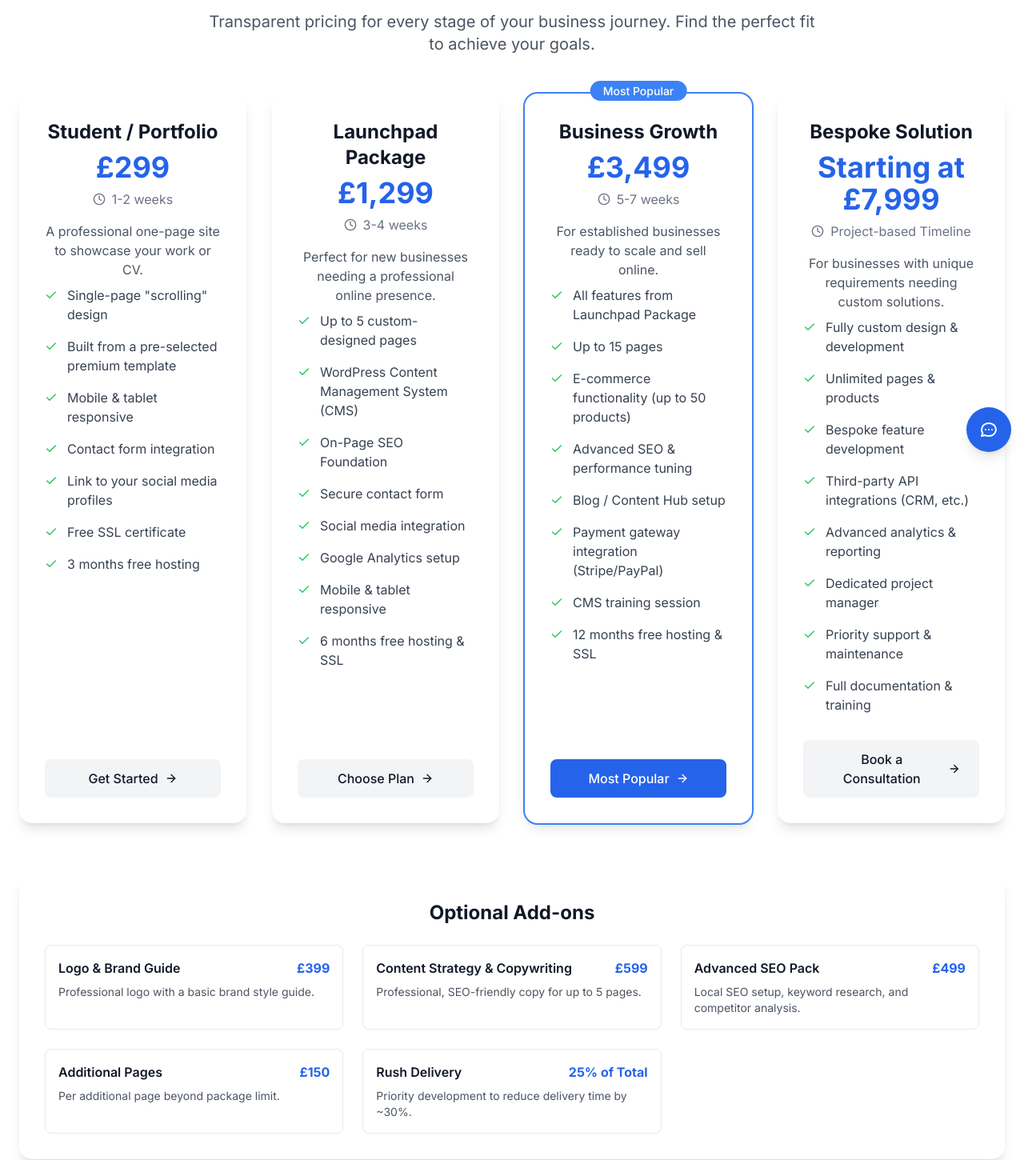
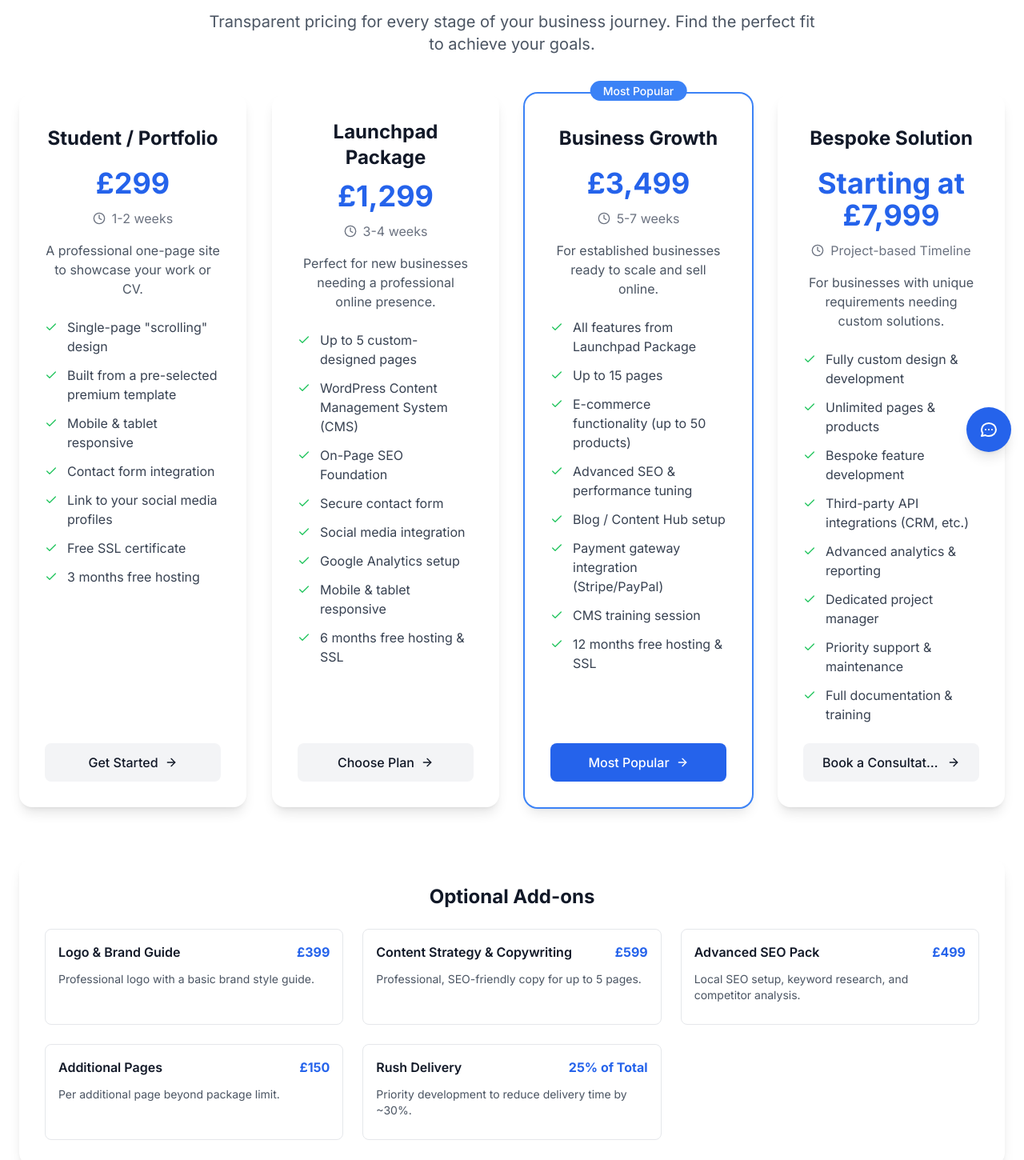
Before and after one commit to Windyphan/Web-builder, a React (Vite) app: page /pricing in a window 1280 px wide. Shown: the part 219-1669 px from the top of the page at 80% size. Built offline with nearby package versions, Linux system fonts and the light colour scheme.

Commit message:
Fix format

```diff
--- a/src/components/Pricing.jsx
+++ b/src/components/Pricing.jsx
@@ -116,7 +116,7 @@ const Pricing = () => {
                 </motion.div>
 
                 {/* Pricing Cards */}
-                <div className="grid md:grid-cols-2 lg:grid-cols-4 gap-8 mb-16">
+                <div className="grid md:grid-cols-2 lg:grid-cols-4 gap-6 lg:gap-8 mb-16">
                     {plans.map((plan, index) => (
                         <motion.div
                             key={plan.id}
@@ -124,53 +124,53 @@ const Pricing = () => {
                             whileInView={{ opacity: 1, y: 0 }}
                             transition={{ duration: 0.8, delay: index * 0.1 }}
                             viewport={{ once: true }}
-                            className={`relative flex flex-col bg-white dark:bg-gray-800 rounded-2xl shadow-lg dark:shadow-gray-900/20 p-8 ${
-                                plan.popular ? 'ring-2 ring-primary-500 scale-105' : ''
+                            className={`relative flex flex-col bg-white dark:bg-gray-800 rounded-2xl shadow-lg dark:shadow-gray-900/20 p-6 lg:p-8 min-h-[600px] ${
+                                plan.popular ? 'ring-2 ring-primary-500 lg:scale-105' : ''
                             }`}
                         >
                             {plan.popular && (
-                                <div className="absolute -top-4 left-1/2 transform -translate-x-1/2">
-                                    <span className="bg-primary-500 text-white px-4 py-1 rounded-full text-sm font-medium">
+                                <div className="absolute -top-4 left-1/2 transform -translate-x-1/2 z-10">
+                                    <span className="bg-primary-500 text-white px-4 py-1 rounded-full text-sm font-medium whitespace-nowrap">
                                         Most Popular
                                     </span>
                                 </div>
                             )}
 
-                            <div className="text-center mb-8">
-                                <h3 className="text-2xl font-bold text-gray-900 dark:text-gray-100 mb-2">
+                            <div className="text-center mb-6">
+                                <h3 className="text-xl lg:text-2xl font-bold text-gray-900 dark:text-gray-100 mb-3 min-h-[3rem] flex items-center justify-center">
                                     {plan.name}
                                 </h3>
-                                <div className="text-4xl font-bold text-primary-600 dark:text-primary-400 mb-2">
+                                <div className="text-3xl lg:text-4xl font-bold text-primary-600 dark:text-primary-400 mb-3">
                                     {plan.price}
                                 </div>
                                 <div className="flex items-center justify-center text-gray-500 dark:text-gray-400 mb-4">
-                                    <FiClock className="mr-2" size={16} />
-                                    <span>{plan.duration}</span>
+                                    <FiClock className="mr-2 flex-shrink-0" size={16} />
+                                    <span className="text-sm lg:text-base">{plan.duration}</span>
                                 </div>
-                                <p className="text-gray-600 dark:text-gray-300 h-12">
+                                <p className="text-gray-600 dark:text-gray-300 text-sm lg:text-base min-h-[3rem] flex items-center justify-center">
                                     {plan.description}
                                 </p>
                             </div>
 
-                            <ul className="space-y-4 mb-8 flex-grow">
+                            <ul className="space-y-3 mb-6 flex-grow">
                                 {plan.features.map((feature, featureIndex) => (
                                     <li key={featureIndex} className="flex items-start">
                                         <FiCheck className="text-green-500 mr-3 mt-1 flex-shrink-0" size={16} />
-                                        <span className="text-gray-700 dark:text-gray-300">{feature}</span>
+                                        <span className="text-gray-700 dark:text-gray-300 text-sm lg:text-base leading-relaxed">{feature}</span>
                                     </li>
                                 ))}
                             </ul>
 
                             <button
                                 onClick={() => handleGetQuote(plan.id)}
-                                className={`w-full mt-auto py-3 px-6 rounded-lg font-medium transition-colors duration-200 flex items-center justify-center ${
+                                className={`w-full mt-auto py-3 px-4 lg:px-6 rounded-lg font-medium transition-colors duration-200 flex items-center justify-center text-sm lg:text-base ${
                                     plan.popular
                                         ? 'bg-primary-600 hover:bg-primary-700 text-white'
                                         : 'bg-gray-100 dark:bg-gray-700 hover:bg-gray-200 dark:hover:bg-gray-600 text-gray-900 dark:text-gray-100'
                                 }`}
                             >
-                                {plan.buttonText}
-                                <FiArrowRight className="ml-2" size={16} />
+                                <span className="truncate">{plan.buttonText}</span>
+                                <FiArrowRight className="ml-2 flex-shrink-0" size={16} />
                             </button>
                         </motion.div>
                     ))}
@@ -182,12 +182,12 @@ const Pricing = () => {
                     whileInView={{ opacity: 1, y: 0 }}
                     transition={{ duration: 0.8 }}
                     viewport={{ once: true }}
-                    className="bg-white dark:bg-gray-800 rounded-2xl shadow-lg dark:shadow-gray-900/20 p-8"
+                    className="bg-white dark:bg-gray-800 rounded-2xl shadow-lg dark:shadow-gray-900/20 p-6 lg:p-8"
                 >
-                    <h3 className="text-2xl font-bold text-gray-900 dark:text-gray-100 mb-6 text-center">
+                    <h3 className="text-xl lg:text-2xl font-bold text-gray-900 dark:text-gray-100 mb-6 text-center">
                         Optional Add-ons
                     </h3>
-                    <div className="grid md:grid-cols-2 lg:grid-cols-3 gap-6">
+                    <div className="grid sm:grid-cols-2 lg:grid-cols-3 gap-4 lg:gap-6">
                         {addOns.map((addon, index) => (
                             <motion.div
                                 key={index}
@@ -195,13 +195,13 @@ const Pricing = () => {
                                 whileInView={{ opacity: 1, y: 0 }}
                                 transition={{ duration: 0.6, delay: index * 0.1 }}
                                 viewport={{ once: true }}
-                                className="border border-gray-200 dark:border-gray-700 rounded-lg p-4 hover:border-primary-300 dark:hover:border-primary-600 transition-colors"
+                                className="border border-gray-200 dark:border-gray-700 rounded-lg p-4 hover:border-primary-300 dark:hover:border-primary-600 transition-colors min-h-[120px] flex flex-col"
                             >
-                                <div className="flex justify-between items-start mb-2">
-                                    <h4 className="font-semibold text-gray-900 dark:text-gray-100">{addon.name}</h4>
-                                    <span className="text-primary-600 dark:text-primary-400 font-bold">{addon.price}</span>
+                                <div className="flex justify-between items-start mb-3 gap-2">
+                                    <h4 className="font-semibold text-gray-900 dark:text-gray-100 text-sm lg:text-base leading-tight">{addon.name}</h4>
+                                    <span className="text-primary-600 dark:text-primary-400 font-bold text-sm lg:text-base whitespace-nowrap flex-shrink-0">{addon.price}</span>
                                 </div>
-                                <p className="text-gray-600 dark:text-gray-300 text-sm">{addon.description}</p>
+                                <p className="text-gray-600 dark:text-gray-300 text-xs lg:text-sm leading-relaxed flex-grow">{addon.description}</p>
                             </motion.div>
                         ))}
                     </div>
```
